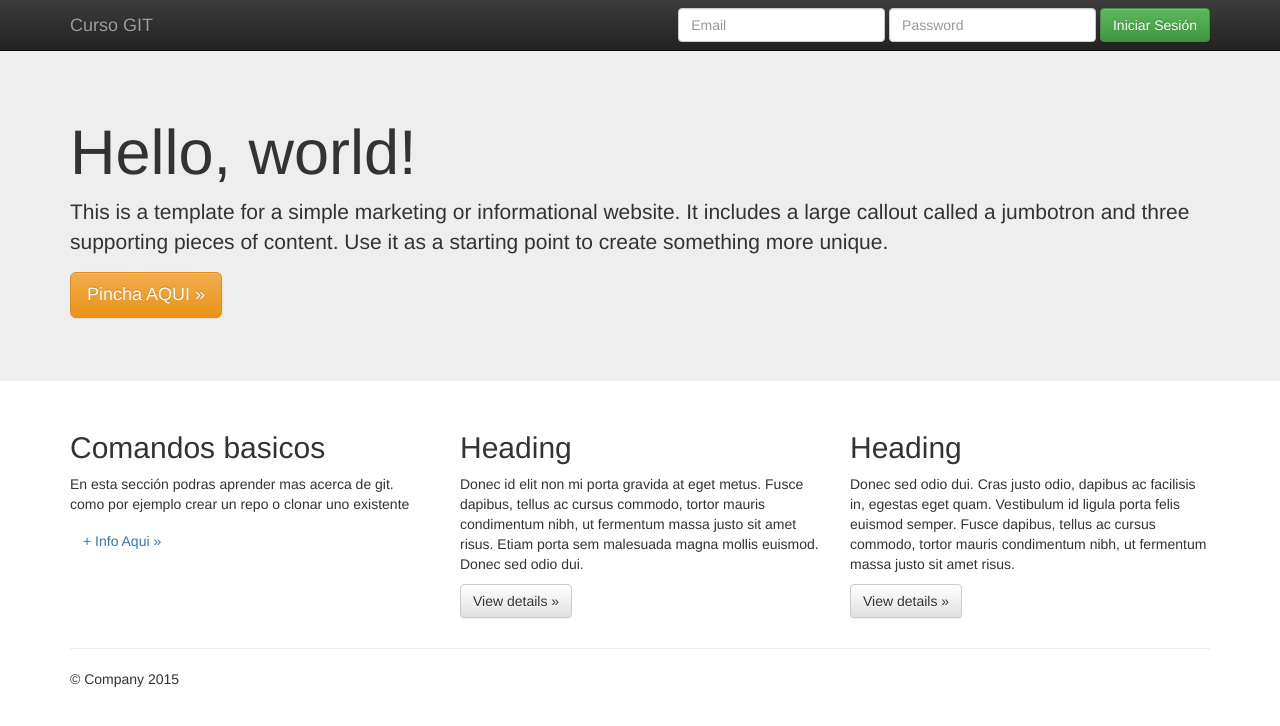
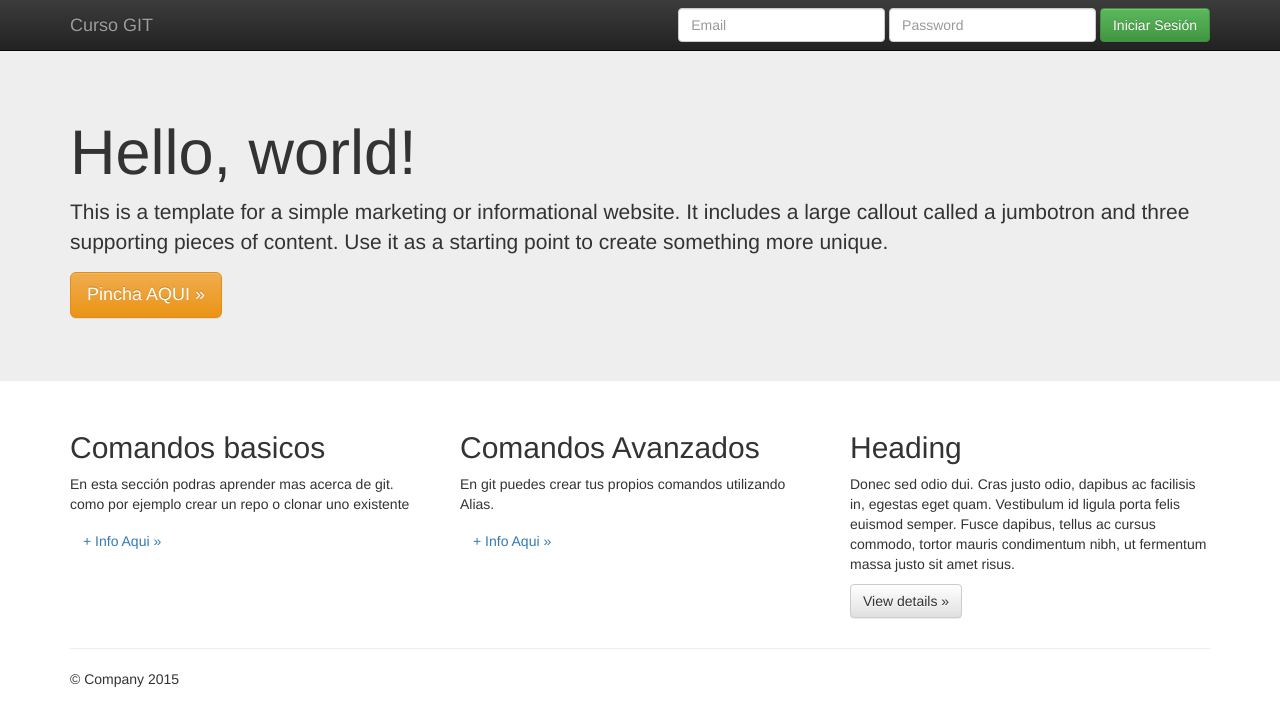
Before and after one commit to th3b3y0nd3r/CursoGitBCI2023, a plain HTML site: page index.html in a window 1280 px wide. Drawn offline with nearby package versions, Linux system fonts and the light colour scheme.

Commit message:
Se actualiza sección inferior del sitio. se agrega sección de comandos avanzados de Git

```diff
--- a/index.html
+++ b/index.html
@@ -70,9 +70,9 @@
           <p><a class="btn btn-Secondary" href="#" role="button">+ Info Aqui &raquo;</a></p>
         </div>
         <div class="col-md-4">
-          <h2>Heading</h2>
-          <p>Donec id elit non mi porta gravida at eget metus. Fusce dapibus, tellus ac cursus commodo, tortor mauris condimentum nibh, ut fermentum massa justo sit amet risus. Etiam porta sem malesuada magna mollis euismod. Donec sed odio dui. </p>
-          <p><a class="btn btn-default" href="#" role="button">View details &raquo;</a></p>
+          <h2>Comandos Avanzados</h2>
+          <p>En git puedes crear tus propios comandos utilizando Alias. </p>
+          <p><a class="btn btn-Warning" href="#" role="button">+ Info Aqui &raquo;</a></p>
        </div>
         <div class="col-md-4">
           <h2>Heading</h2>
```
